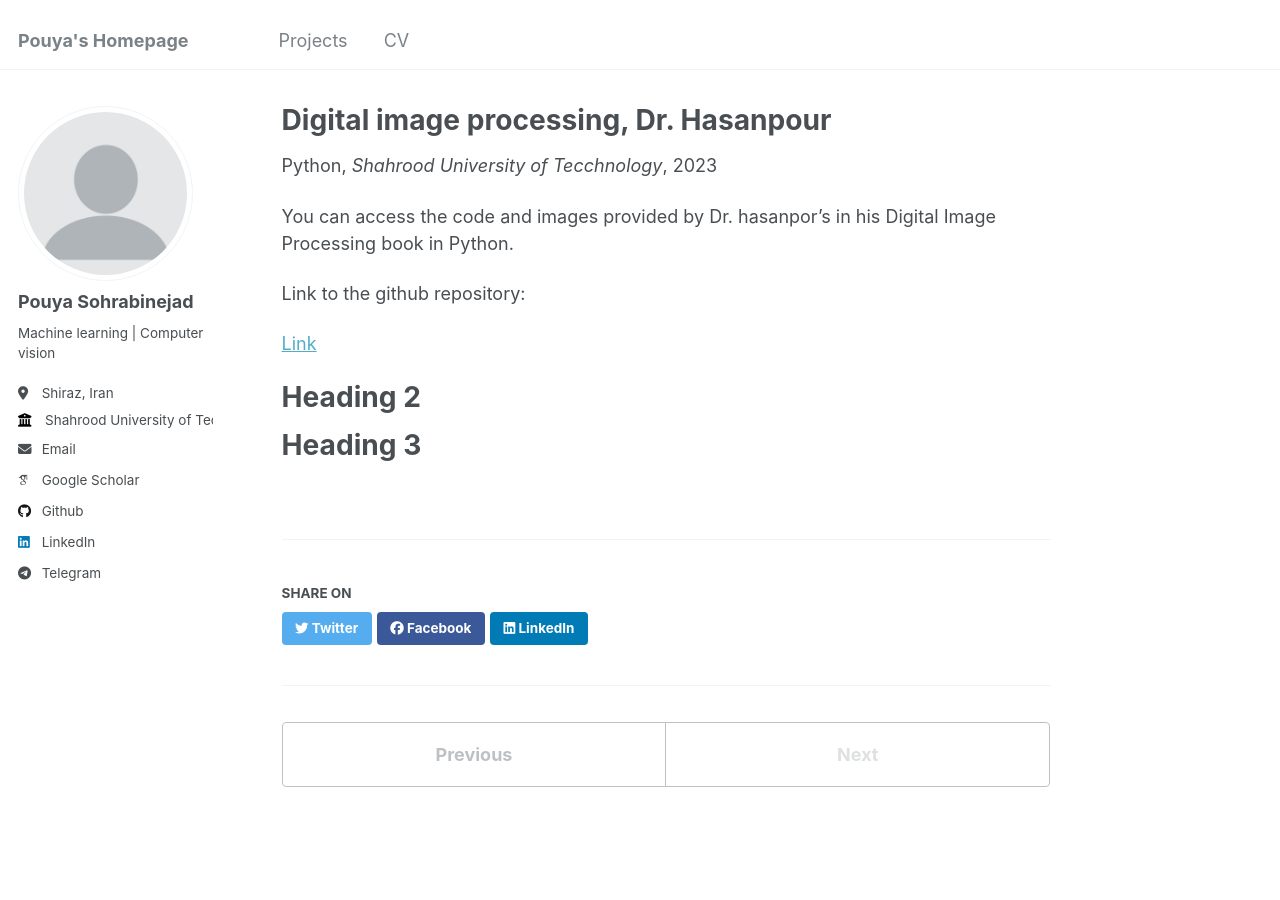
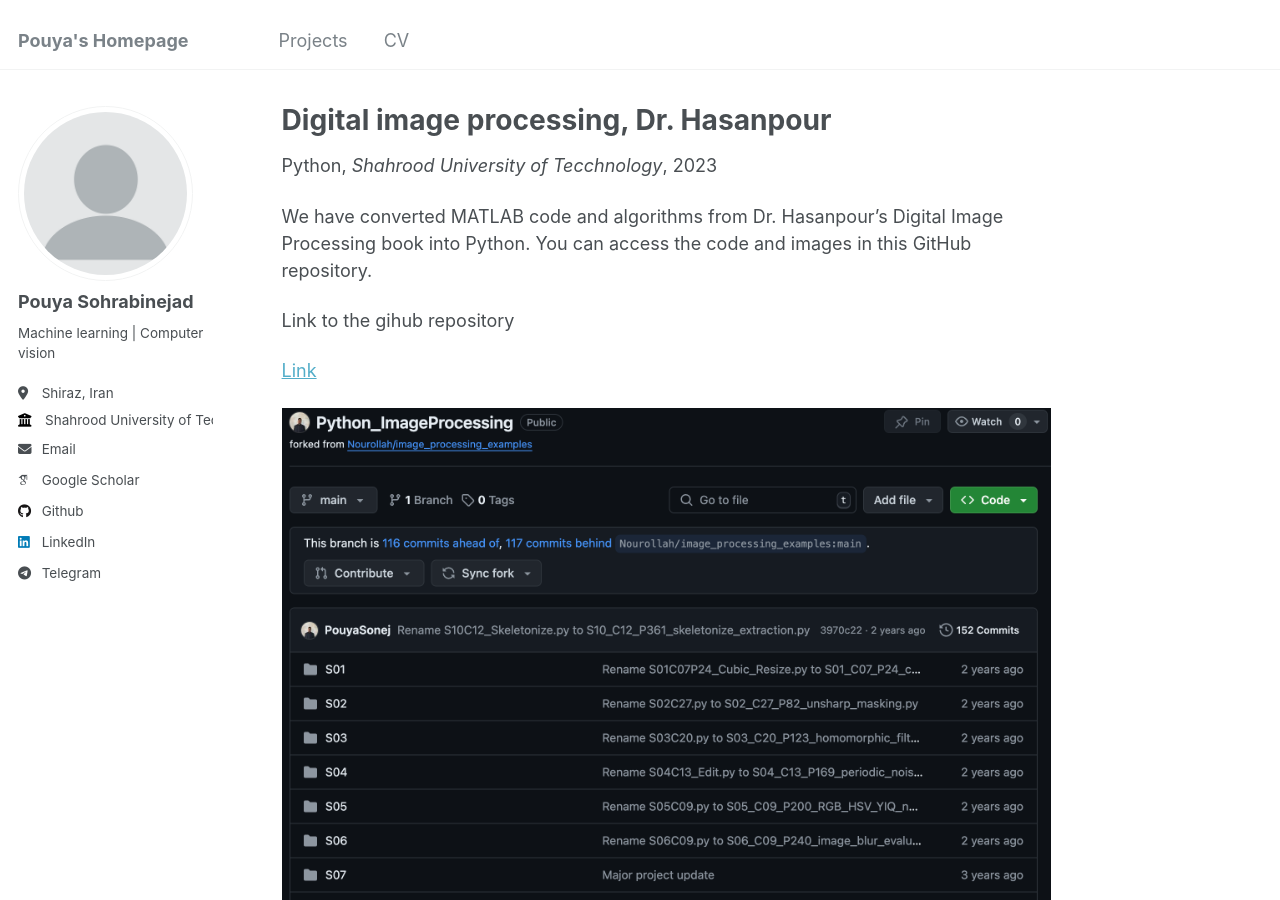
Before and after one commit to PouyaSonej/PouyaSonej.github.io, a Jekyll site: the page built from _teaching/project-2.md, in a window 1280 px wide and 900 px high. Built offline with Jekyll 4.4.1, drawn with Linux system fonts in a browser that asks for light colours; some web fonts are replaced.

Commit message:
Update project-2.md

```diff
--- a/_teaching/project-2.md
+++ b/_teaching/project-2.md
@@ -8,14 +8,10 @@ date: 2023-02-01
 location: "Shiraz, Iran"
 ---
 
-You can access the code and images provided by Dr. hasanpor's in his Digital Image Processing book in Python.
+We have converted MATLAB code and algorithms from Dr. Hasanpour’s Digital Image Processing book into Python. You can access the code and images in this GitHub repository.
 
-Link to the github repository:
+Link to the gihub repository
 
 [Link](https://github.com/PouyaSonej/Python_ImageProcessing.git)
 
-Heading 2
-======
-
-Heading 3
-======
+![images](/images/Project2.png)
```
